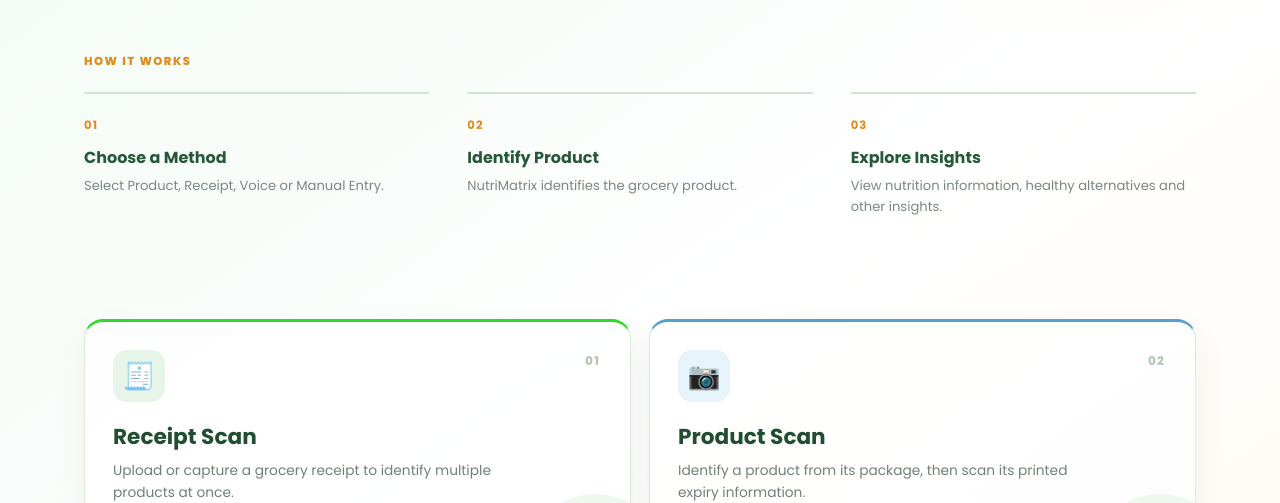
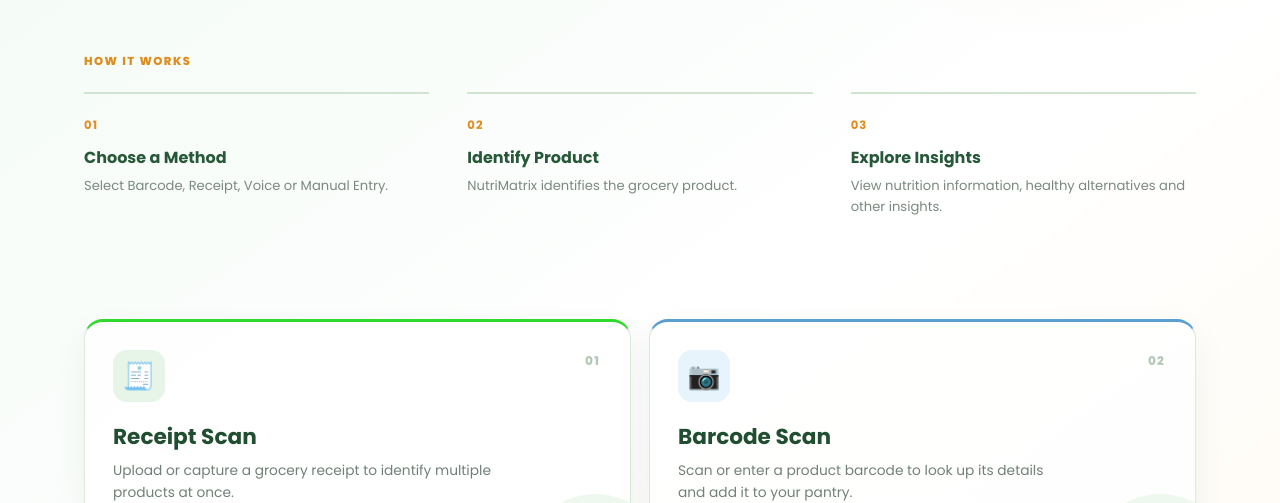
Before and after one commit to Varshitha-Vecham/NutriMatrix, a React (Vite) app: page /scanner in a window 1280 px wide. Shown: the part 542-1045 px from the top of the page. Built offline with nearby package versions, Linux system fonts and the light colour scheme; no server answers.

Commit message:
barcode scan

```diff
--- a/src/pages/Home.jsx
+++ b/src/pages/Home.jsx
@@ -131,7 +131,11 @@ function Home() {
 
         <div className="features-grid">
           {features
-            .filter(({ title }) => title !== 'Nutrition Analysis' && title !== 'Healthy Alternatives')
+            .filter(({ title }, index, allFeatures) =>
+              title !== 'Nutrition Analysis' &&
+              title !== 'Healthy Alternatives' &&
+              allFeatures.findIndex((feature) => feature.title === title) === index
+            )
             .map((f, i) => (
             <FeatureCard
               key={i}
--- a/src/pages/Scanner.jsx
+++ b/src/pages/Scanner.jsx
@@ -3,12 +3,11 @@ import { useNavigate } from 'react-router-dom'
 import Navbar from '../components/Navbar.jsx'
 import ManualEntry from './ManualEntry.jsx'
 import VoiceInput from './VoiceInput.jsx'
-import ProductScan from './ProductScan.jsx'
 import './Scanner.css'
 
 const methods = [
   { icon: '🧾', title: 'Receipt Scan', description: 'Upload or capture a grocery receipt to identify multiple products at once.', action: 'Scan Receipt →', path: '/receipt-scanner', tone: 'receipt' },
-  { icon: '📷', title: 'Product Scan', description: 'Identify a product from its package, then scan its printed expiry information.', action: 'Scan Product →', tone: 'product' },
+  { icon: '📷', title: 'Barcode Scan', description: 'Scan or enter a product barcode to look up its details and add it to your pantry.', action: 'Scan Barcode →', path: '/barcode-scanner', tone: 'barcode' },
   { icon: '🎤', title: 'Voice Input', description: 'Speak grocery details, review what was detected, and add items to your pantry.', action: 'Use Voice →', tone: 'voice' },
   { icon: '⌨️', title: 'Manual Entry', description: 'Add a product and its details manually.', action: 'Enter Product →', tone: 'manual' }
 ]
@@ -20,9 +19,9 @@ function Scanner() {
   return <div className="method-page"><Navbar /><main className="method-content">
     <header className="method-header"><div><span className="method-kicker">Product identification <span>•</span> 01</span><h1>Choose your <em>Scanner</em></h1><p>Choose how you want to identify your grocery product.</p></div><button className="method-back" onClick={() => navigate('/home')}>← Back to Home</button></header>
     <section className="platform-section"><div className="platform-mark">✦</div><div><span className="method-kicker">One platform, four ways</span><h2>Identify food on <em>your terms.</em></h2><p>Identify your grocery products using the method that works best for you. Once identified, NutriMatrix can provide product information, nutrition analysis and personalized recommendations.</p></div></section>
-    <section className="steps-section"><div className="method-kicker">How it works</div><div className="steps-grid"><div><b>01</b><h3>Choose a Method</h3><p>Select Product, Receipt, Voice or Manual Entry.</p></div><div><b>02</b><h3>Identify Product</h3><p>NutriMatrix identifies the grocery product.</p></div><div><b>03</b><h3>Explore Insights</h3><p>View nutrition information, healthy alternatives and other insights.</p></div></div></section>
+    <section className="steps-section"><div className="method-kicker">How it works</div><div className="steps-grid"><div><b>01</b><h3>Choose a Method</h3><p>Select Barcode, Receipt, Voice or Manual Entry.</p></div><div><b>02</b><h3>Identify Product</h3><p>NutriMatrix identifies the grocery product.</p></div><div><b>03</b><h3>Explore Insights</h3><p>View nutrition information, healthy alternatives and other insights.</p></div></div></section>
     <section className="method-grid">{methods.map((method, index) => <article className={`method-card ${method.tone}`} key={method.title}><div className="method-icon">{method.icon}</div><div className="method-number">0{index + 1}</div><h2>{method.title}</h2><p>{method.description}</p><button onClick={() => chooseMethod(method)}>{method.action}</button></article>)}</section>
-  </main>{activeMethod && <div className="method-modal-backdrop" onClick={() => setActiveMethod(null)}><section className={`method-modal ${activeMethod === 'manual' ? 'manual-modal' : activeMethod === 'product' ? 'product-modal' : 'voice-modal'}`} onClick={(event) => event.stopPropagation()}><button className="modal-close" onClick={() => setActiveMethod(null)}>×</button>{activeMethod === 'voice' ? <VoiceInput /> : activeMethod === 'product' ? <ProductScan /> : <ManualEntry />}</section></div>}</div>
+  </main>{activeMethod && <div className="method-modal-backdrop" onClick={() => setActiveMethod(null)}><section className={`method-modal ${activeMethod === 'manual' ? 'manual-modal' : 'voice-modal'}`} onClick={(event) => event.stopPropagation()}><button className="modal-close" onClick={() => setActiveMethod(null)}>×</button>{activeMethod === 'voice' ? <VoiceInput /> : <ManualEntry />}</section></div>}</div>
 }
 
 export default Scanner
```
